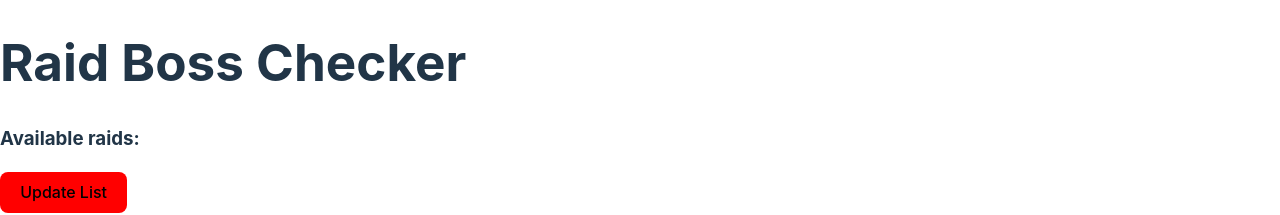
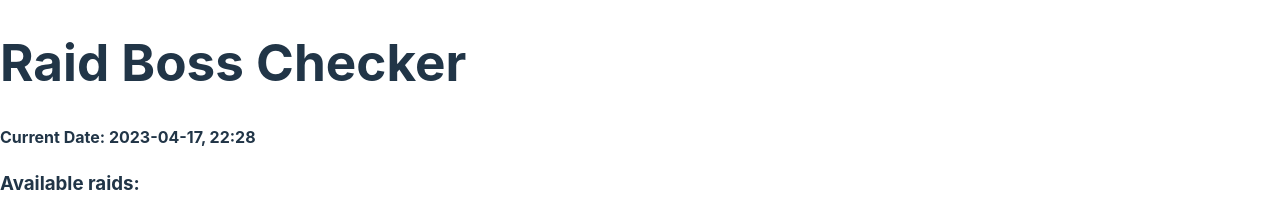
Before and after one commit to DominykasSueris/raid_boss_checker, a React (Vite) app: page / in a window 1280 px wide. Shown: the top 215 px of the page. Built offline with nearby package versions, Linux system fonts and the light colour scheme; no server answers.

Commit message:
Current time display added

```diff
--- a/src/App.tsx
+++ b/src/App.tsx
@@ -12,7 +12,17 @@ const App = () => {
   const [isSortedByLevel, setSortedByLevel] = useState<boolean>();
   const [isSortedByStatus, setSortedByStatus] = useState<boolean>();
 
-  const date = Date.now().toString();
+  const date = Date.now();
+
+  const formatter = Intl.DateTimeFormat("en-Ca", {
+    year: "numeric",
+    month: "numeric",
+    day: "numeric",
+    hour: "numeric",
+    minute: "numeric",
+    hour12: false,
+  });
+  const currentDate = formatter.format(date);
 
   const fetchUserData = () => {
     fetch(
@@ -73,6 +83,7 @@ const App = () => {
   return (
     <>
       <h1>Raid Boss Checker</h1>
+      <h4>Current Date: {currentDate}</h4>
       <h3>Available raids:</h3>
       <button
         style={{ backgroundColor: "red" }}
```
